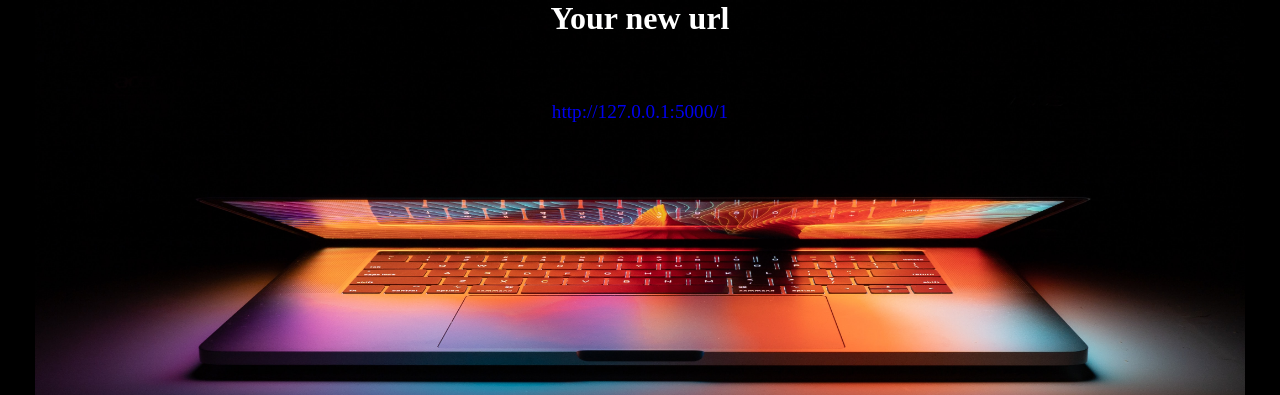
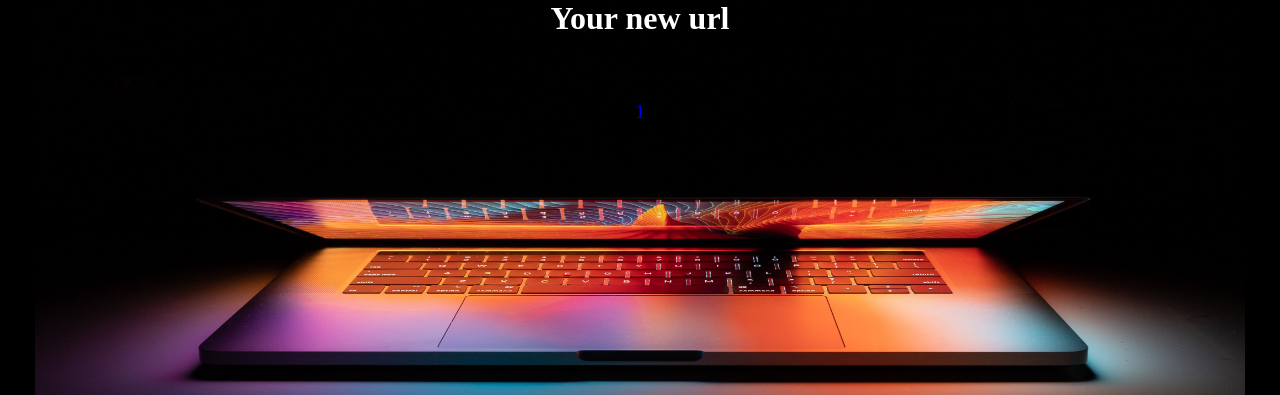
Before and after one commit to ioanagh27/url_shortener, a Flask app: page /display/1 in a window 1280 px wide. Shown: the part 86-481 px from the top of the page. Run offline with Flask 2, Linux system fonts and the light colour scheme.

Commit message:
update link

```diff
--- a/templates/all.html
+++ b/templates/all.html
@@ -7,7 +7,7 @@
     <h1>Your shortened links</h1>
     <div class="container">
         {% for url in urls %}
-            <p>Long url: <span style="color: blue;">{{url.long_url}}</span> </br>Short url: <a href="http://127.0.0.1:5000/{{url.short_url}}">http://127.0.0.1:5000/{{url.short_url}}</a></p></br>
+            <p>Long url: <span style="color: blue;">{{url.long_url}}</span> </br>Short url: <a href="https://url-shortener-fkpl.onrender.com/{{url.short_url}}">http://127.0.0.1:5000/{{url.short_url}}</a></p></br>
         {% endfor %}
     </div>
 
--- a/templates/shorturl.html
+++ b/templates/shorturl.html
@@ -11,6 +11,6 @@
     </div>
 
     <div class="container centre">
-        <a href="http://127.0.0.1:5000/{{short_url_display}}">http://127.0.0.1:5000/{{short_url_display}}</a>
+        <a href="https://url-shortener-fkpl.onrender.com/{{short_url_display}}">{{short_url_display}}</a>
     </div>
 {% endblock content %}
```
